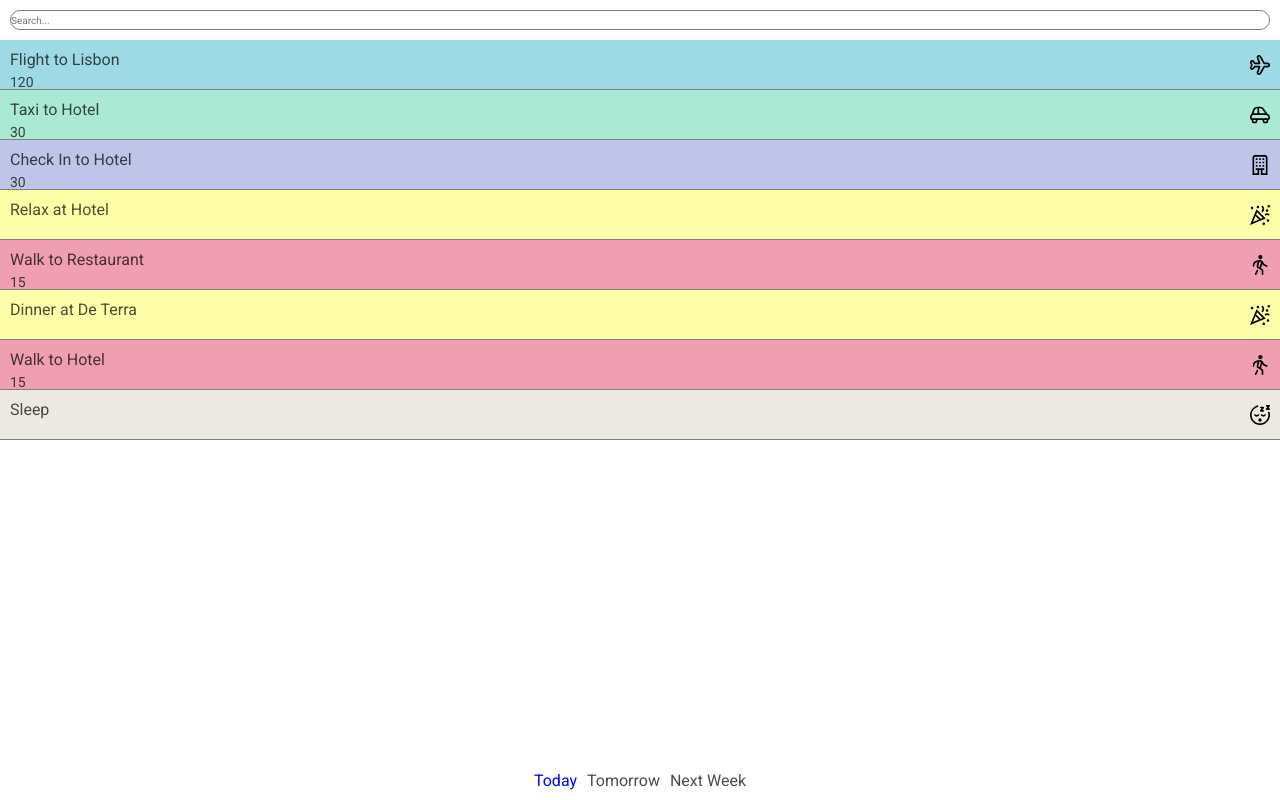
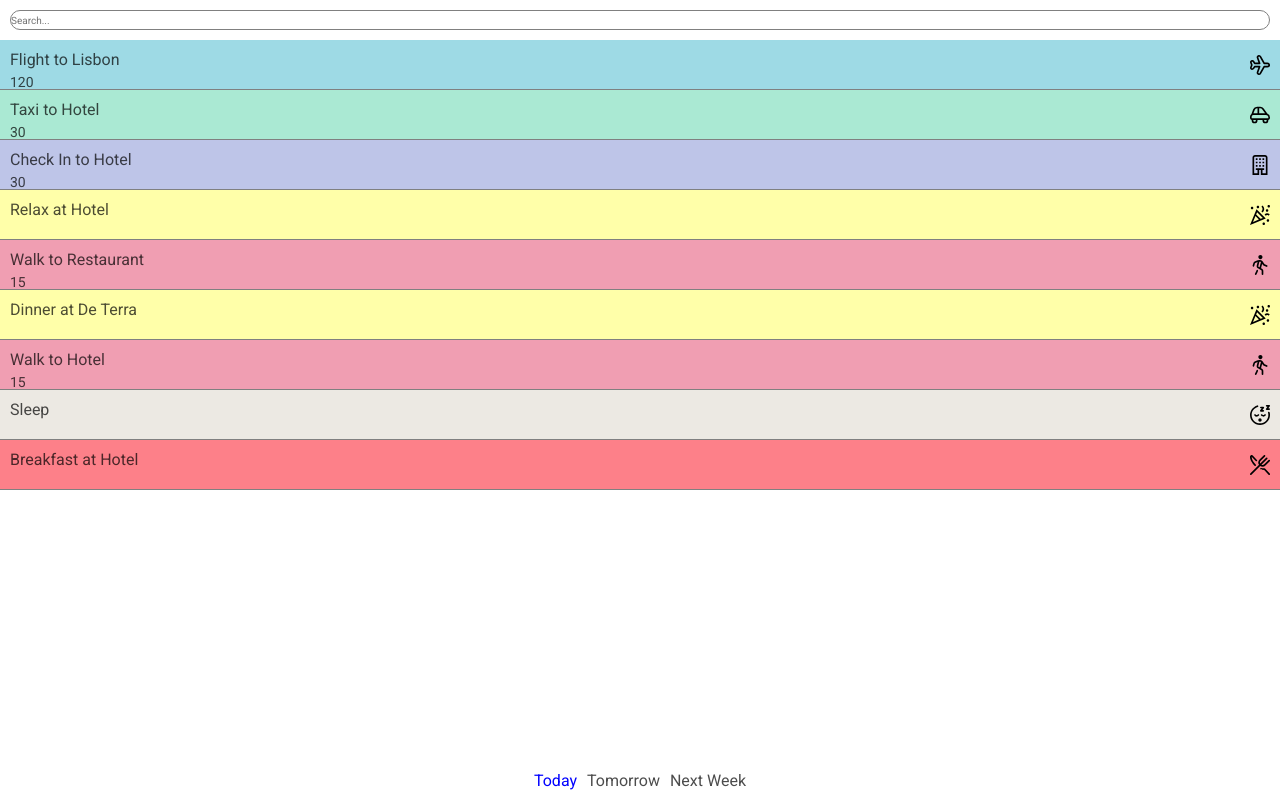
Before and after one commit to chase-manning/itinerary-app, a React (Create React App) app: page / in a window 1280 px wide. Built offline with nearby package versions, Linux system fonts and the light colour scheme.

Commit message:
:sparkles: add food itinerary type

```diff
--- a/src/app/getItineraryColor.ts
+++ b/src/app/getItineraryColor.ts
@@ -10,6 +10,7 @@ const getItineraryColor = (type: ItineraryType) => {
   if (type === ItineraryType.Sleep) return "var(--sleep)";
   if (type === ItineraryType.Train) return "var(--train)";
   if (type === ItineraryType.Bus) return "var(--bus)";
+  if (type === ItineraryType.Food) return "var(--food)";
   throw new Error("Invalid itinerary type");
 };
 
--- a/src/app/getItineraryIcon.ts
+++ b/src/app/getItineraryIcon.ts
@@ -8,6 +8,7 @@ import partyIcon from "../assets/itinerary-types/party.svg";
 import sleepIcon from "../assets/itinerary-types/sleep.svg";
 import subwayIcon from "../assets/itinerary-types/subway.svg";
 import walkingIcon from "../assets/itinerary-types/walking.svg";
+import foodIcon from "../assets/itinerary-types/food.svg";
 
 const getItineraryIcon = (type: ItineraryType) => {
   if (type === ItineraryType.Flight) return planeIcon;
@@ -19,6 +20,7 @@ const getItineraryIcon = (type: ItineraryType) => {
   if (type === ItineraryType.Sleep) return sleepIcon;
   if (type === ItineraryType.Train) return subwayIcon;
   if (type === ItineraryType.Bus) return busIcon;
+  if (type === ItineraryType.Food) return foodIcon;
   throw new Error("Invalid itinerary type");
 };
 
--- a/src/app/itinerary.ts
+++ b/src/app/itinerary.ts
@@ -17,6 +17,7 @@ export enum ItineraryType {
   Train = "Train",
   Activity = "Activity",
   Sleep = "Sleep",
+  Food = "Food",
 }
 
 export interface Itinerary {
@@ -26,7 +27,10 @@ export interface Itinerary {
   fixedDuration?: number; // Duration in minutes
   recommendedDuration?: number; // Duration in minutes
   attendees: PersonType[];
+  day?: number;
 }
+
+export const START_DAY = new Date(2024, 29, 8);
 
 const ITINERARY: Itinerary[] = [
   {
@@ -63,7 +67,7 @@ const ITINERARY: Itinerary[] = [
   {
     title: "Dinner at De Terra",
     type: ItineraryType.Activity,
-    fixedStart: 2000,
+    fixedStart: 2100,
     recommendedDuration: 120,
     attendees: [PersonType.Chase, PersonType.Lien],
   },
@@ -76,7 +80,14 @@ const ITINERARY: Itinerary[] = [
   {
     title: "Sleep",
     type: ItineraryType.Sleep,
-    recommendedDuration: 60 * 8,
+    recommendedDuration: 60 * 10,
+    attendees: [PersonType.Chase, PersonType.Lien],
+  },
+  {
+    title: "Breakfast at Hotel",
+    type: ItineraryType.Food,
+    fixedStart: 900,
+    recommendedDuration: 120,
     attendees: [PersonType.Chase, PersonType.Lien],
   },
 ];
--- a/src/styles/GlobalStyles.tsx
+++ b/src/styles/GlobalStyles.tsx
@@ -15,7 +15,7 @@ const GlobalStyle = createGlobalStyle`
         --hotel: #bec5e8;
         --drive: #aae9d3;
         --sleep: #ece9e3;
-        --backup: #fd8089;
+        --food: #fd8089;
     }
 
     * {
```
Also changed, not shown: src/assets/itinerary-types/food.svg (added).
